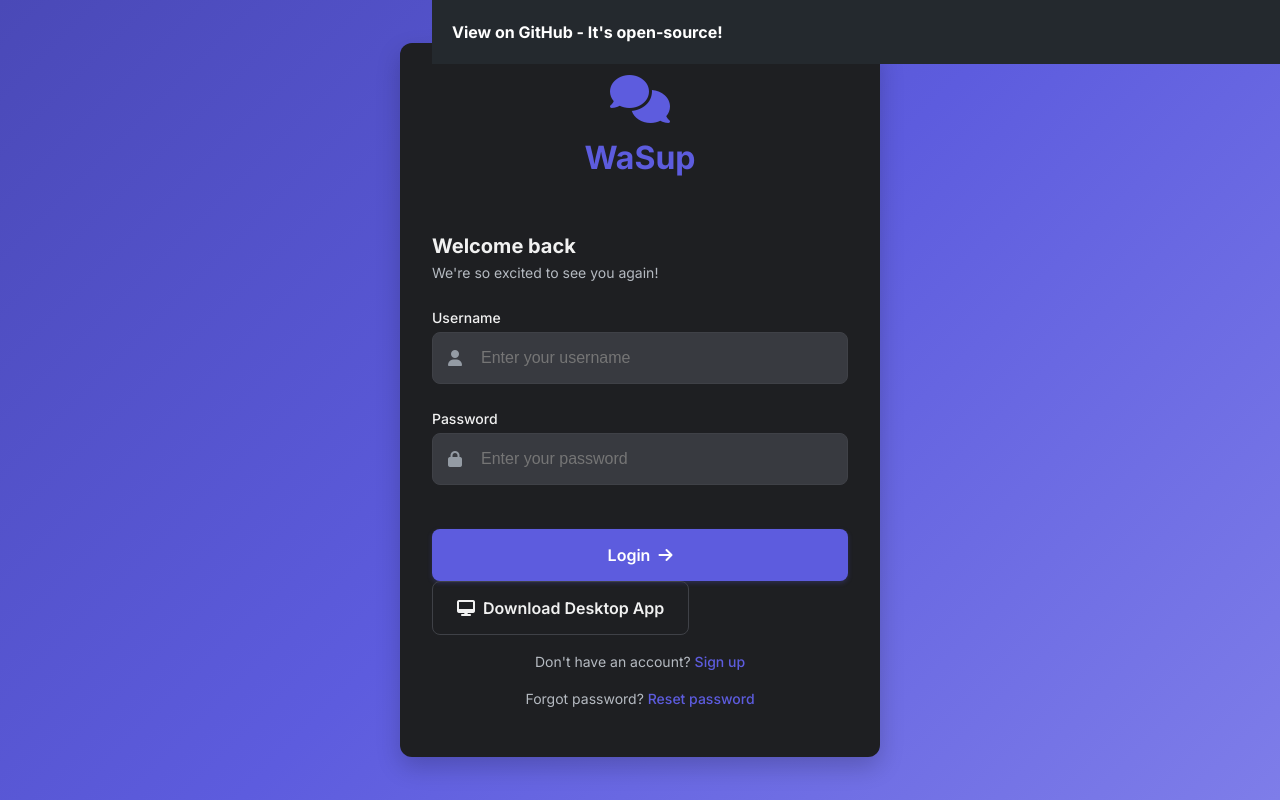
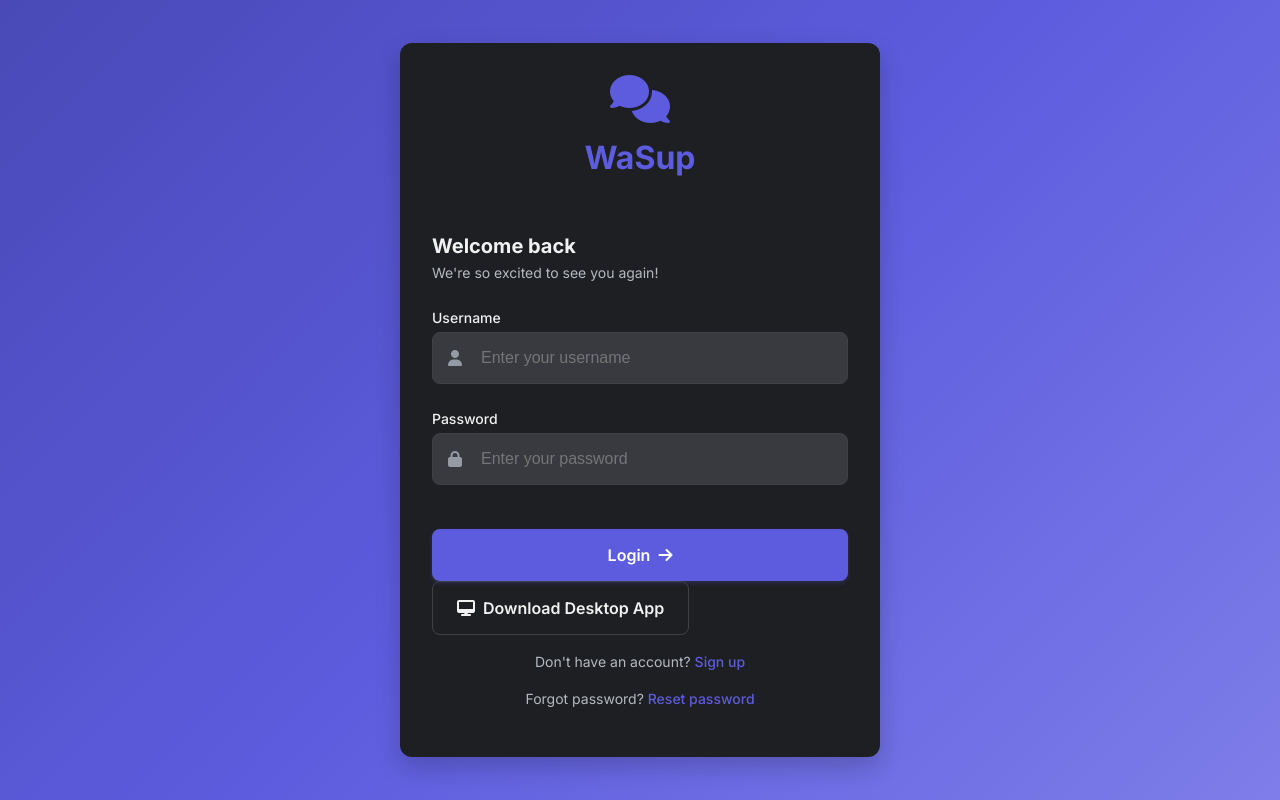
Before and after one commit to Nico-windows/WaSup, a website: page public/index.html in a window 1280 px wide. Drawn offline with nearby package versions, Linux system fonts and the light colour scheme; no server answers.

Commit message:
Update index.html
Final Release 1.0

```diff
--- a/public/index.html
+++ b/public/index.html
@@ -31,12 +31,6 @@
 <i class="fas fa-user"></i>
 <input type="text" id="login-username" placeholder="Enter your username" autocomplete="username">
 </div>
-</div>
-
-<div class="github-link">
-  <a href="https://github.com/Nico-windows" target="_blank" rel="noopener noreferrer">
-    View on GitHub - It's open-source!
-  </a>
 </div>
 
 <div class="input-group">
```
